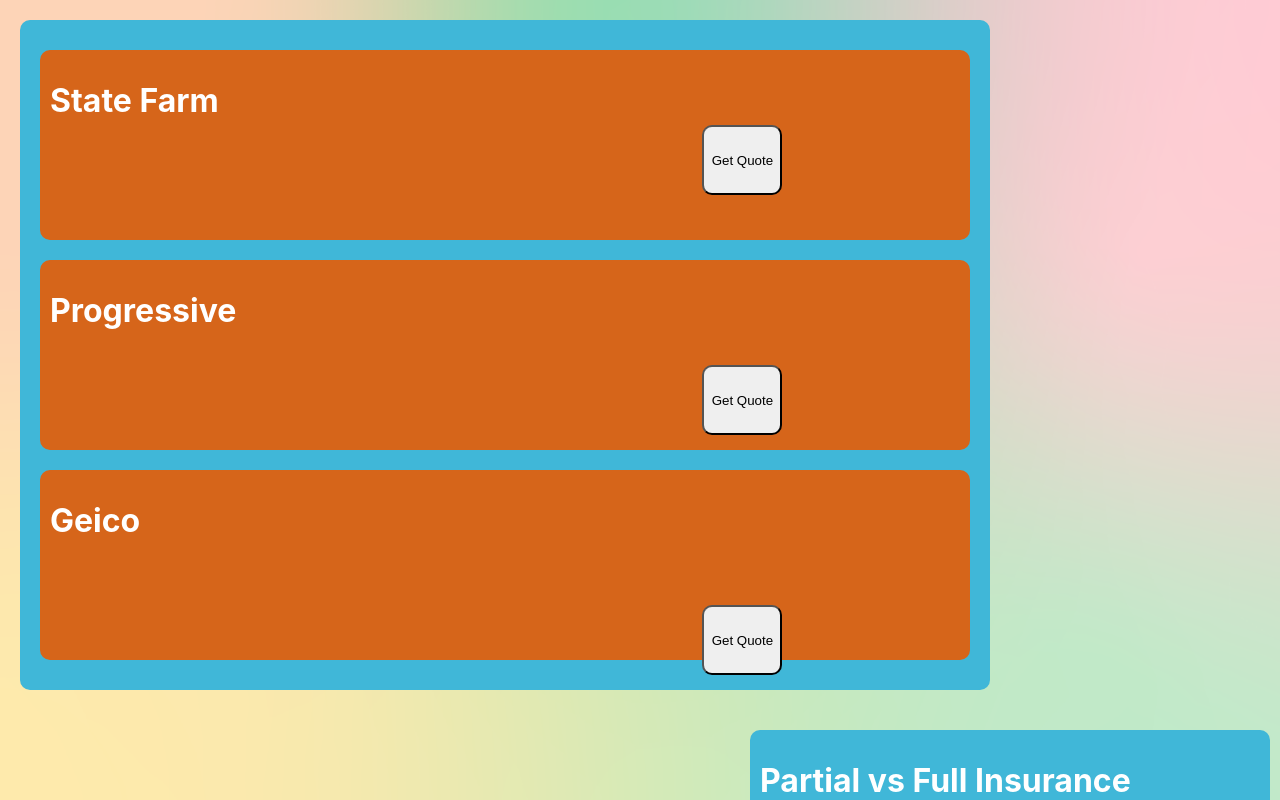
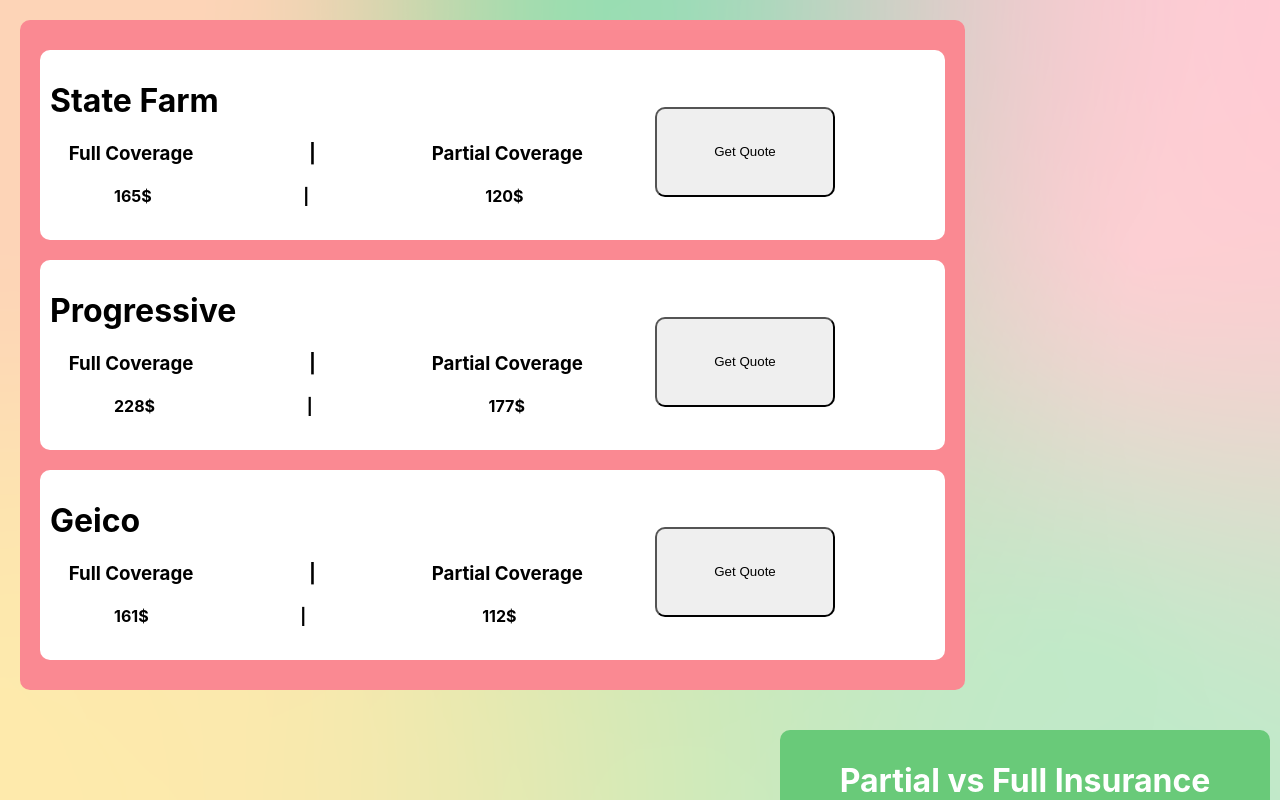
Before and after one commit to jared-baker99/frontend, a React (Create React App) app: page /Learn in a window 1280 px wide. Built offline with nearby package versions, Linux system fonts and the light colour scheme.

Commit message:
learn page update

```diff
--- a/src/Styles/Styles.css
+++ b/src/Styles/Styles.css
@@ -50,39 +50,40 @@
 
 .Box2 {
     padding: 10px;
-    background-color: #40b7d8;
+    background-color: #FA8992;
     border-radius: 10px;
     margin: 20px;
     margin-right: 0px;
     color: white;
     height: 650px;
-    width: 950px;
+    width: 925px;
     float: left;
 }
 
 .Box3 {
     padding: 10px;
-    background-color: #40b7d8;
+    background-color: #69CA79;
     border-radius: 10px;
     margin-top: 20px;
     margin-left: 10px;
     margin-right: 10px;
     color: white;
     height: 650px;
-    width: 500px;
+    width: 470px;
     float: right;
+    text-align: center;
 }
 
 .Box4 {
     padding: 10px;
-    background-color: #d6651a;
+    background-color: white;
     border-radius: 10px;
     margin-top: 20px;
     margin-left: 10px;
     margin-right: 10px;
-    color: white;
+    color: black;
     height: 170px;
-    width: 910px;
+    width: 885px;
     flex-direction: column;
 }
 
@@ -93,38 +94,33 @@
 /*
 qb means quote button
 */
-.qb1{
-    margin: 0;
-    position: absolute;
-    top: 20%;
-    left: 58%;
-    height: 70px;
-    width: 80px;
+
+.quote {
+    margin: 10px;
+    top: 0%;
+    left: 100%;
+    margin-bottom: 10px;
+    height: 90px;
+    width: 180px;
     border-radius: 10px;
+    float: right;
     -ms-transform: translate(-50%, -50%);
     transform: translate(-50%, -50%);
 }
 
-.qb2 {
-    margin: 0;
-    position: absolute;
-    top: 50%;
-    left: 58%;
-    height: 70px;
-    width: 80px;
-    border-radius: 10px;
-    -ms-transform: translate(-50%, -50%);
-    transform: translate(-50%, -50%);
+.quote:hover{
+    background-color: lightcoral;
+    cursor: pointer;
 }
 
-.qb3 {
-    margin: 0;
-    position: absolute;
-    top: 80%;
-    left: 58%;
-    height: 70px;
-    width: 80px;
+.Box5 {
+    padding: 10px;
+    background-color: lightblue;
     border-radius: 10px;
-    -ms-transform: translate(-50%, -50%);
-    transform: translate(-50%, -50%);
+    margin-top: 20px;
+    margin-left: 10px;
+    margin-right: 10px;
+    color: black;
+    height: 75px;
+    width: 200px;
 }
--- a/src/pages/Learn.js
+++ b/src/pages/Learn.js
@@ -24,24 +24,39 @@
 
                 <div className="Box4">
                     <h1>State Farm</h1>
-                    <button className="qb1" onClick={Statefarm}>Get Quote</button>
+                    <button className="quote" onClick={Statefarm}>Get Quote</button>
+                    <h3>&emsp;Full Coverage &emsp; &emsp; &emsp; &emsp; &emsp;| &emsp; &emsp; &emsp; &emsp; &emsp;Partial Coverage</h3>
+                    <h4>&emsp;&emsp;&emsp;&emsp;165$ &emsp;&emsp;&emsp;&emsp;&emsp;&emsp;&emsp;&emsp;&emsp; |&emsp;&emsp;&emsp;&emsp;&emsp;&emsp;&emsp;&emsp;&emsp;&emsp;&emsp;120$</h4>
+
                 </div>
 
                 <div className="Box4">
                     <h1>Progressive</h1>
-                    <button className="qb2" onClick={Progressive}>Get Quote</button>
+                    <button className="quote" onClick={Progressive}>Get Quote</button>
+                    <h3>&emsp;Full Coverage &emsp; &emsp; &emsp; &emsp; &emsp;| &emsp; &emsp; &emsp; &emsp; &emsp;Partial Coverage</h3>
+
+                    <h4>&emsp;&emsp;&emsp;&emsp;228$ &emsp;&emsp;&emsp;&emsp;&emsp;&emsp;&emsp;&emsp;&emsp; |&emsp;&emsp;&emsp;&emsp;&emsp;&emsp;&emsp;&emsp;&emsp;&emsp;&emsp;177$</h4>
                 </div>
 
                 <div className="Box4">
                     <div className="headingtext">
                         <h1>Geico</h1>
-                        <button className="qb3" onClick={Geico}>Get Quote</button>
+                        <button className="quote" onClick={Geico}>Get Quote</button>
+                        <h3>&emsp;Full Coverage &emsp; &emsp; &emsp; &emsp; &emsp;| &emsp; &emsp; &emsp; &emsp; &emsp;Partial Coverage</h3>
+                        <h4>&emsp;&emsp;&emsp;&emsp;161$ &emsp;&emsp;&emsp;&emsp;&emsp;&emsp;&emsp;&emsp;&emsp; |&emsp;&emsp;&emsp;&emsp;&emsp;&emsp;&emsp;&emsp;&emsp;&emsp;&emsp;112$</h4>
+
                     </div>
                 </div>
             </div>
             <div className='Box3'>
                 <div>
                     <h1 >Partial vs Full Insurance</h1>
+                    <p>Insurance is critical in providing financial security to individuals and businesses. One of the most fundamental distinctions in insurance is between partial and full coverage. In the event of an unexpected event or accident, these two terms represent different levels of protection and financial responsibility. We will examine the key differences between partial and full coverage insurance in this comprehensive guide, allowing you to make informed decisions about your insurance needs..</p>
+                    <h2> Partial Coverage</h2>
+                    <p>Partial coverage insurance, often referred to as liability insurance, provides a limited level of protection in specific areas. It is commonly associated with policies like auto insurance, home insurance, and business insurance. The primary characteristic of partial coverage is that it covers only certain aspects or parties involved in an incident, leaving the policyholder responsible for the rest.</p>
+                    <h2>Full Coverage</h2>
+                    <p>Full coverage insurance is a term often used to describe comprehensive insurance policies that offer a higher level of protection by combining multiple types of coverage into one package. This level of coverage is designed to provide extensive financial support in a wide range of scenarios.</p>
+
                 </div>
             </div>
         </div>
```
